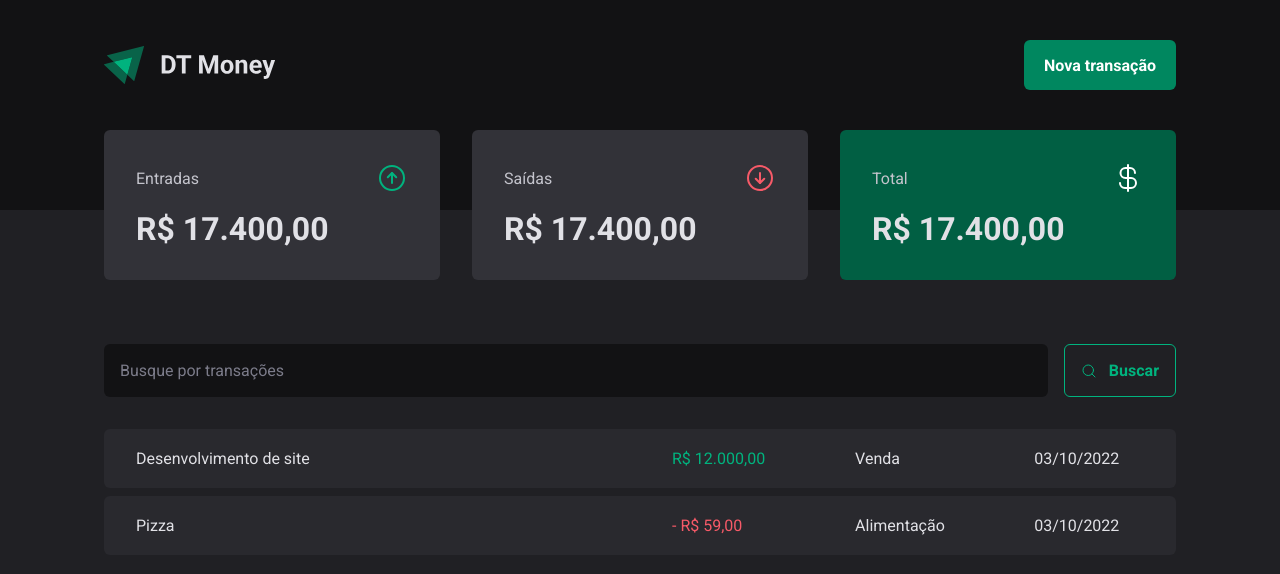
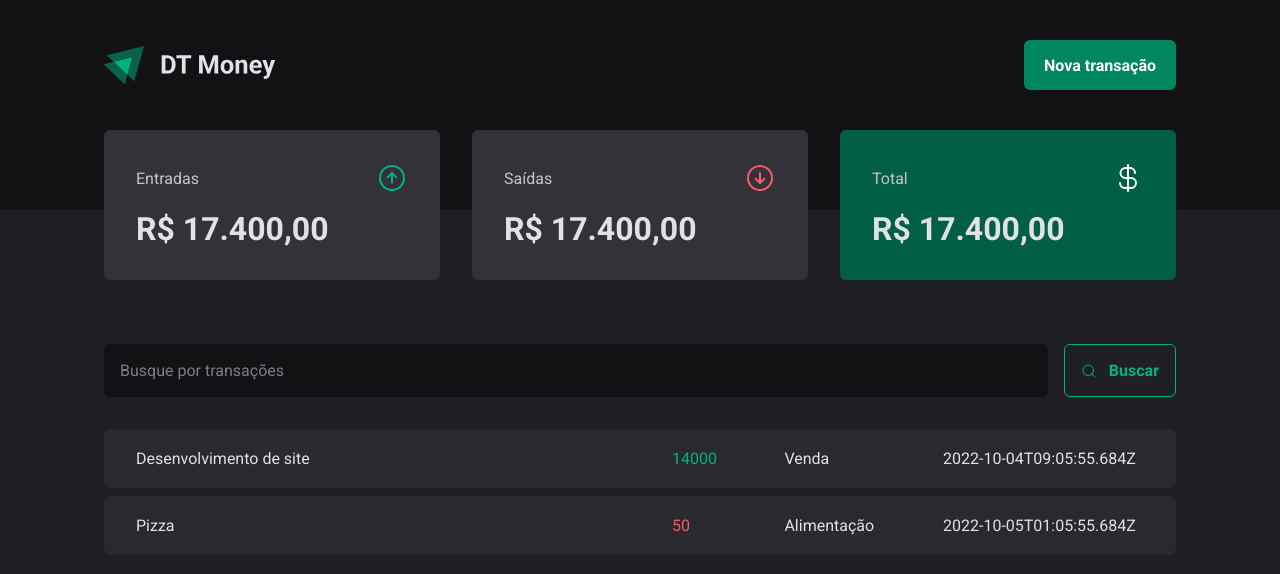
Before and after one commit to bruno-fialho/ignite22-reactjs-03-dt-money, a React (Vite) app: page / in a window 1280 px wide. Shown: the top 574 px of the page. Built offline with nearby package versions, Linux system fonts and the light colour scheme; data requests are answered from the project's data file.

Commit message:
feat: create transactions context

```diff
--- a/src/App.tsx
+++ b/src/App.tsx
@@ -1,14 +1,19 @@
 import { ThemeProvider } from "styled-components";
+
+import { TransactionsProvider } from "./contexts/TransactionsContext";
+import { Transactions } from "./pages/Transactions";
 
 import { defaultTheme } from "./styles/themes/default";
 import { GlobalStyle } from "./styles/global";
-import { Transactions } from "./pages/Transactions";
 
 export function App() {
   return (
     <ThemeProvider theme={defaultTheme}>
       <GlobalStyle />
-      <Transactions />
+
+      <TransactionsProvider>
+        <Transactions />
+      </TransactionsProvider>
     </ThemeProvider>
   )
 }
--- /dev/null
+++ b/src/contexts/TransactionsContext.tsx
@@ -0,0 +1,43 @@
+import { createContext, ReactNode, useEffect, useState } from "react";
+
+
+interface Transaction {
+  id: number;
+  description: string;
+  type: "income" | "outcome";
+  price: number;
+  category: string;
+  createdAt: string;
+}
+
+interface TransactionContextType {
+  transactions: Transaction[];
+}
+
+interface TransactionsProviderProps {
+  children: ReactNode;
+}
+
+export const TransactionsContext = createContext({} as TransactionContextType);
+
+export function TransactionsProvider({ children }: TransactionsProviderProps) {
+  const [transactions, setTransactions] = useState<Transaction[]>([])
+
+  async function loadTransactions() {
+    const response = await fetch('http://localhost:3333/transactions')
+
+    const data = await response.json()
+
+    setTransactions(data);
+  }
+
+  useEffect(() => {
+    loadTransactions()
+  }, [])
+
+  return (
+    <TransactionsContext.Provider value={{ transactions }}>
+      {children}
+    </TransactionsContext.Provider>
+  )
+}
--- a/src/pages/Transactions/index.tsx
+++ b/src/pages/Transactions/index.tsx
@@ -1,3 +1,7 @@
+import { useContext } from "react";
+
+import { TransactionsContext } from "../../contexts/TransactionsContext";
+
 import { Header } from "../../components/Header";
 import { Summary } from "../../components/Summary";
 import { SearchForm } from "./components/SearchForm";
@@ -5,37 +9,30 @@
 import { PriceHighlight, TransactionsTable, TransactionWrapper } from "./styles";
 
 export function Transactions() {
+  const { transactions } = useContext(TransactionsContext)
+
   return (
     <div>
       <Header />
       <Summary />
-
 
       <TransactionWrapper>
         <SearchForm />
 
         <TransactionsTable>
           <tbody>
-            <tr>
-              <td width="50%">Desenvolvimento de site</td>
-              <td>
-                <PriceHighlight variant="income">
-                  R$ 12.000,00
-                </PriceHighlight>
-              </td>
-              <td>Venda</td>
-              <td>03/10/2022</td>
-            </tr>
-            <tr>
-              <td width="50%">Pizza</td>
-              <td>
-                <PriceHighlight variant="outcome">
-                  - R$ 59,00
-                </PriceHighlight>
-              </td>
-              <td>Alimentação</td>
-              <td>03/10/2022</td>
-            </tr>
+            {transactions.map(transaction => (
+              <tr key={transaction.id}>
+                <td width="50%">{transaction.description}</td>
+                <td>
+                  <PriceHighlight variant={transaction.type}>
+                    {transaction.price}
+                  </PriceHighlight>
+                </td>
+                <td>{transaction.category}</td>
+                <td>{transaction.createdAt}</td>
+              </tr>
+            ))}
           </tbody>
         </TransactionsTable>
       </TransactionWrapper>
```
